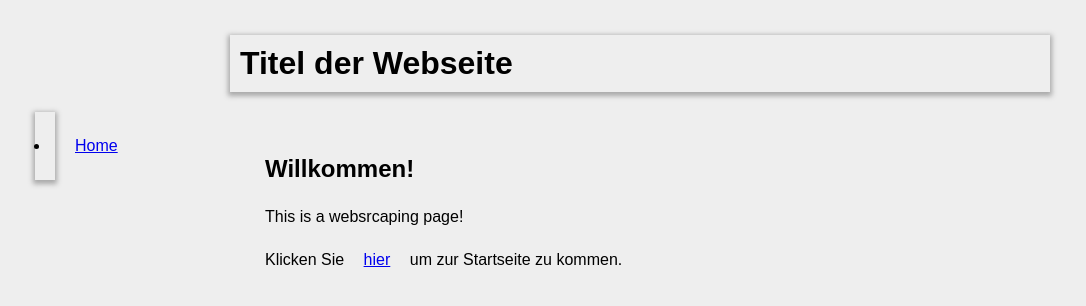
After one commit to souphieeh/test-exam, a Flask app: template templates/webscraping.html in a window 1280 px wide. The commit adds this page. Shown: the top 306 px of the page, without its empty margins (0-1086 px from the left). Run offline with Flask 2, Linux system fonts and the light colour scheme; the template is opened without the code that fills it, so the values that code supplies are empty.

Commit message:
startedexercise4

```diff
--- a/run.py
+++ b/run.py
@@ -55,7 +55,6 @@ def my_scraper():
 
     with open("selectors.json", 'w') as f:
         json.dump(selectors, f)
-    pass
 
 
 # define route(s)
@@ -68,6 +67,10 @@ def home():
 def css_selectors():
     return render_template("css-selectors.html", selectors=load_selectors())
 
+@app.route("/webscraping")
+def webscraping():
+    my_scraper()
+    return render_template("webscraping.html")
 
 # starts the webserver
 if __name__ == "__main__":
--- a/templates/index.html
+++ b/templates/index.html
@@ -3,4 +3,5 @@
     <h2>Willkommen!</h2>
     <p>Herzlich willkommen auf dieser super Webseite</p>
     <p>Klicken Sie <a href="/">hier</a> um zur Startseite zu kommen.</p>
+    <p>Klicken Sie <a href="/webscraping">hier</a> um zur Startseite zu kommen.</p>
 {% endblock %}
--- /dev/null
+++ b/templates/webscraping.html
@@ -0,0 +1,6 @@
+{% extends "base.html" %}
+{% block content %}
+    <h2>Willkommen!</h2>
+    <p>This is a websrcaping page!</p>
+    <p>Klicken Sie <a href="/">hier</a> um zur Startseite zu kommen.</p>
+{% endblock %}
```
